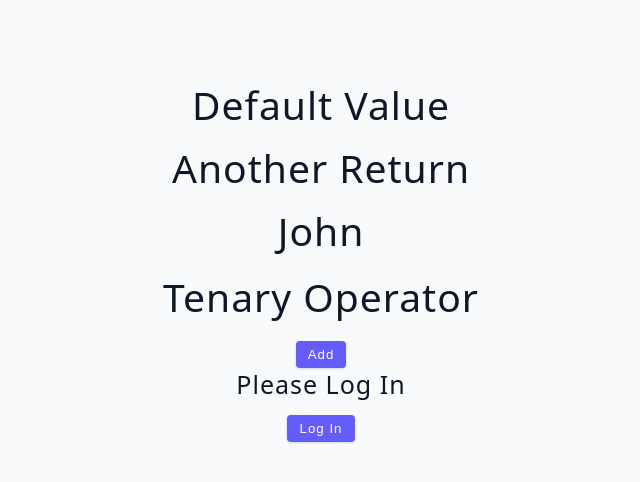
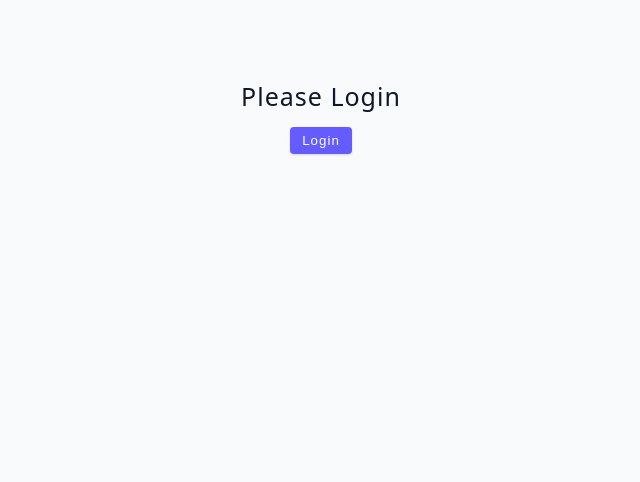
Before and after one commit to divin3circle/03-advanced-react, a React (Vite) app: page / in a window 1280 px wide. Shown: the top 482 px of the page, without its empty margins (319-959 px from the left). Built offline with nearby package versions, Linux system fonts and the light colour scheme.

Commit message:
toggle-login-signout-challenge

```diff
--- a/src/App.jsx
+++ b/src/App.jsx
@@ -1,5 +1,5 @@
 /* import Starter from "./tutorial/01-useState/starter/02-useState-basics"; */
-import Starter from "./tutorial/03-conditional-rendering/starter/05-short-circuit-examples";
+import Starter from "./tutorial/03-conditional-rendering/starter/06-toggle-challenge";
 
 function App() {
   return (
--- a/src/tutorial/03-conditional-rendering/starter/06-toggle-challenge.jsx
+++ b/src/tutorial/03-conditional-rendering/starter/06-toggle-challenge.jsx
@@ -1,5 +1,44 @@
+import { useState } from "react";
+
 const ToggleChallenge = () => {
-  return <h2>toggle challenge</h2>;
+  const [user, setUser] = useState(null);
+
+  /*   const toggle = () => {
+    toggleAlert ? setToggleAlert(false) : setToggleAlert(true);
+  }; */
+
+  const login = () => {
+    //connect to db or api
+    setUser({ name: "Sylus Abel" });
+  };
+  const logout = () => {
+    setUser(null);
+  };
+
+  return (
+    <div>
+      {user ? (
+        <div>
+          <h4>Hello there, {user.name}</h4>
+          <h5>Congratulations you are logged in</h5>
+          <button className="btn" onClick={logout}>
+            Log out
+          </button>
+        </div>
+      ) : (
+        <div>
+          <h4>Please login</h4>
+          <button className="btn" onClick={login}>
+            Login
+          </button>
+        </div>
+      )}
+    </div>
+  );
+};
+
+const Alert = () => {
+  return <div className="alert alert-danger">Hello alert</div>;
 };
 
 export default ToggleChallenge;
```
